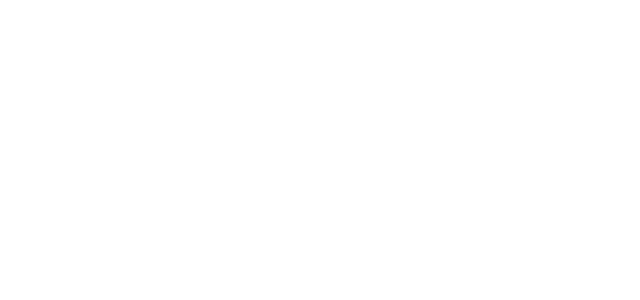
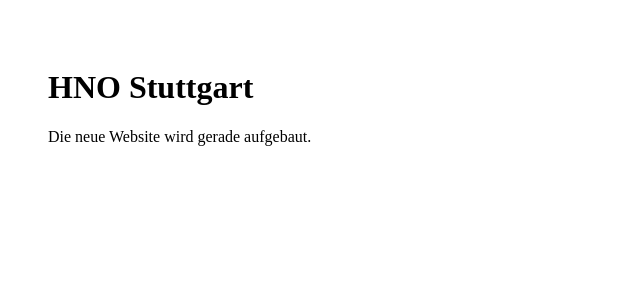
Before and after one commit to OliverWeise656/praxis-website, a Next.js app: page / in a window 1280 px wide. Shown: the top 300 px of the page, without its empty margins (0-640 px from the left). Built offline with nearby package versions, Linux system fonts and the light colour scheme.

Commit message:
Refactor RootLayout to Page with new structure
Updated the RootLayout component to a Page component with new content.

```diff
--- a/src/app/page.tsx
+++ b/src/app/page.tsx
@@ -1,11 +1,8 @@
-export default function RootLayout({
-  children,
-}: {
-  children: React.ReactNode;
-}) {
+export default function Page() {
   return (
-    <html lang="de">
-      <body>{children}</body>
-    </html>
+    <main style={{ padding: 40 }}>
+      <h1>HNO Stuttgart</h1>
+      <p>Die neue Website wird gerade aufgebaut.</p>
+    </main>
   );
 }
```
